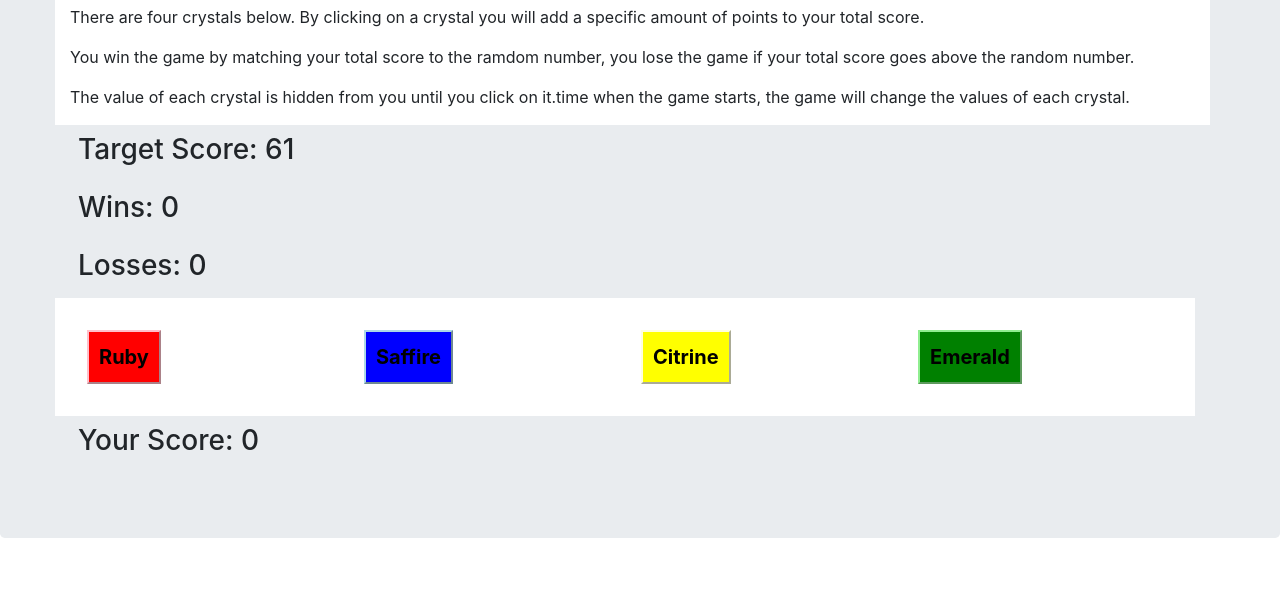
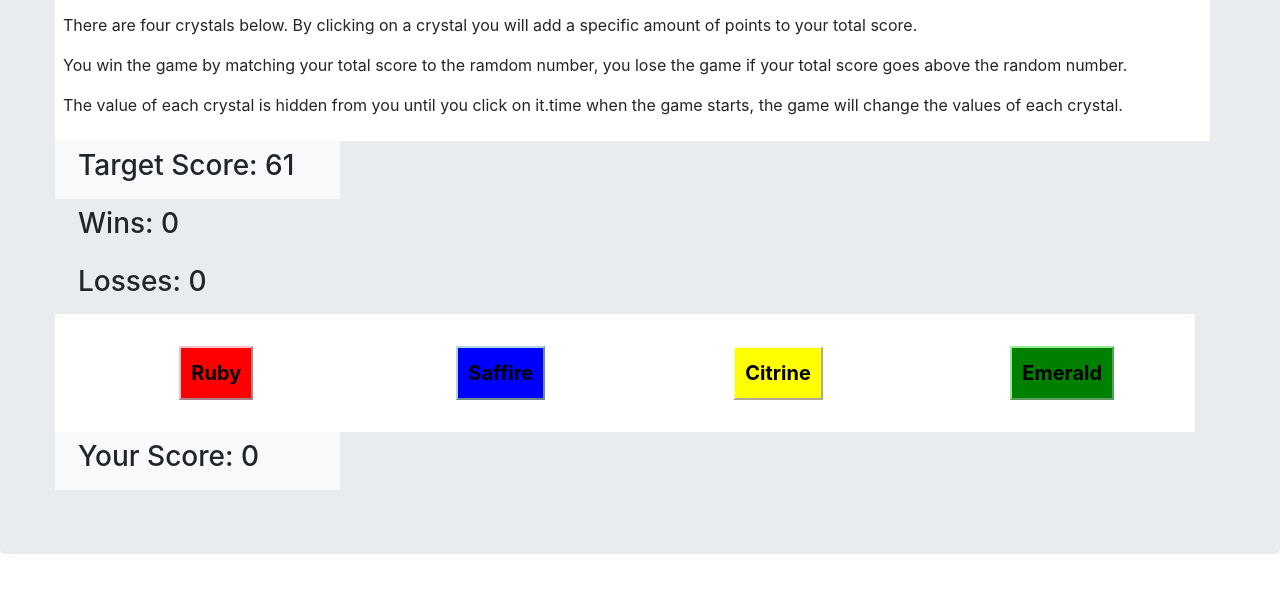
Before and after one commit to jakebot12/unit-4-game, a plain HTML site: page index.html in a window 1280 px wide. Shown: the part 201-800 px from the top of the page. Drawn offline with nearby package versions, Linux system fonts and the light colour scheme.

Commit message:
<COMMENT>

```diff
--- a/assets/css/style.css
+++ b/assets/css/style.css
@@ -1,3 +1,9 @@
+#crystal {
+font-size: 18px;
+}
+
+
+
 #redGem {
     color: black;
     padding: 10px;
--- a/index.html
+++ b/index.html
@@ -30,11 +30,11 @@
                 <div class="container col-lg-4 mr-auto"></div>
             </div>
 
-            <div class="container col-auto mr-auto bg-white">
+            <div class="row container float-left col-2 bg-light">
                 <h2>Rules:</h2>
             </div>
 
-            <div class="row container col-auto mr-auto bg-white">
+            <div class="row container col-auto mr-auto bg-white float-left p-2">
                 <p>You will be given a random number at the start of the game. </p>
 
                 <p>There are four crystals below. By clicking on a
@@ -50,7 +50,7 @@
 
             </div>
 
-            <div class="row container col-auto mr-auto p-2">
+            <div class="row container col-lg-3 mr-auto p-2 bg-light">
                 <h3 class="col-auto">Target Score: <span id='target-score'>0</span>
             </div>
 
@@ -62,24 +62,22 @@
                 <h3 class="col-auto ">Losses: <span id='losses'>0</span>
             </div>
 
-            <div class="row container p-3 bg-white">
-                <div class="box col-lg-3 p-3 container-fluid">
+            <div id="buttons" class="row container p-3 bg-white mr-auto">
+                <div class="button col-lg-1 p-3 mr-auto container-fluid ">
                     <button type="button" class="crystal one" id="redGem" value="randomValueOne">Ruby</button>
                 </div>
-                <div class="button col-lg-3 p-3 mr-auto container-fluid">
+                <div class="button col-lg-1 p-3 mr-auto container-fluid">
                     <button type="button" class="crystal two" id="blueGem" value="randomValueTwo">Saffire</button>
                 </div>
-                <div class="button col-lg-3 p-3 mr-auto container-fluid">
+                <div class="button col-lg-1 p-3 mr-auto container-fluid">
                     <button type="button" class="crystal three" id="yellowGem" value="randomValueThree">Citrine</button>
                 </div>
-                <div class="button col-lg-3 mr-auto p-3 container-fluid">
+                <div class="button col-lg-1 mr-auto p-3 container-fluid">
                     <button type="button" class="crystal four" id="greenGem" value="randomeValueFour">Emerald</button>
                 </div>
             </div>
 
-
-
-            <div class="row container col-auto mr-auto">
+            <div class="row container col-lg-3 mr-auto bg-light">
                 </h3>
                 <h3 class="col-auto mr-auto p-2">Your Score: <span id='player-score'>0</span>
                 </h3>
```
